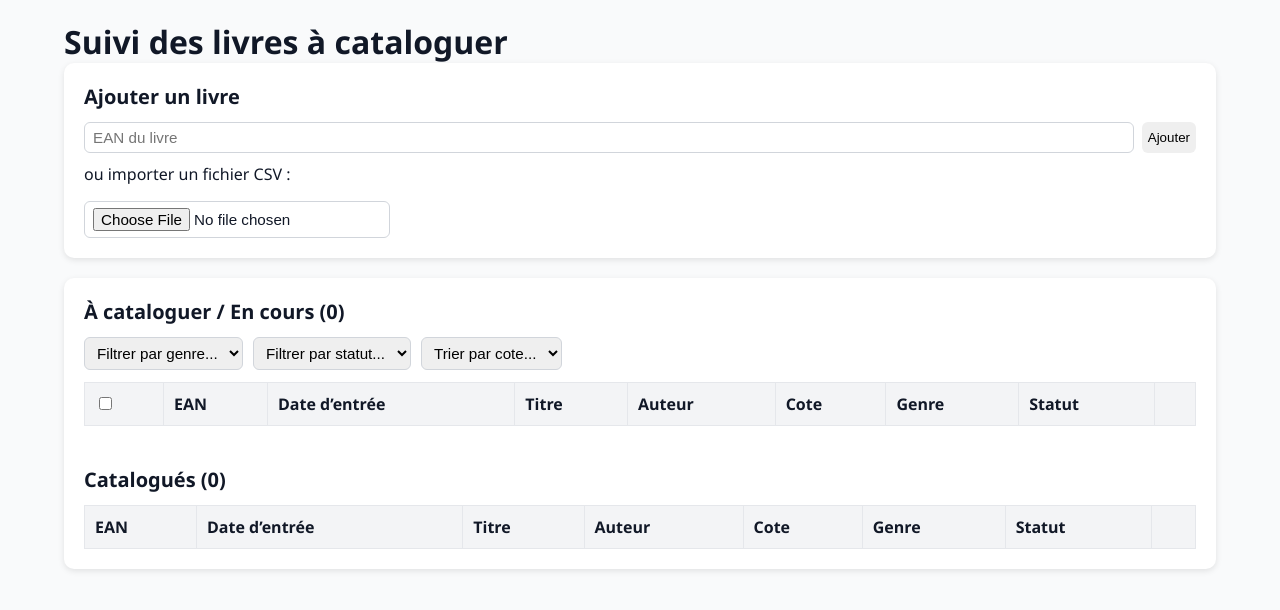
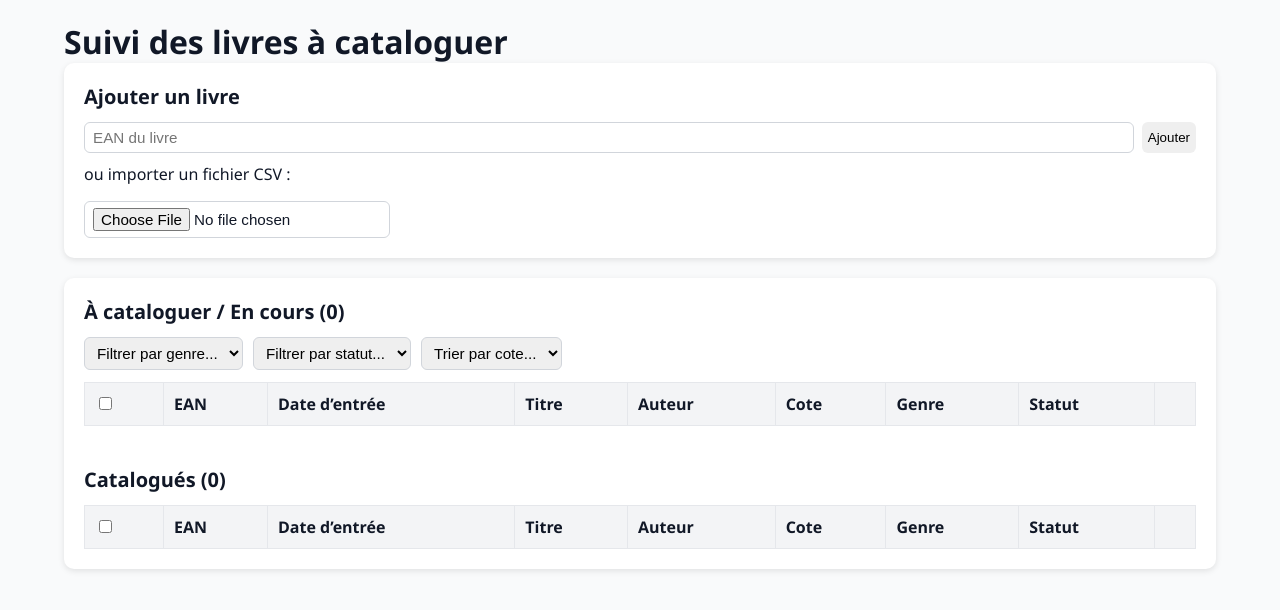
Before and after one commit to Djibv1/Catalogage-Bib, a React (Vite) app: page / in a window 1280 px wide. Shown: the top 610 px of the page. Built offline with nearby package versions, Linux system fonts and the light colour scheme.

Commit message:
+ selection dans tableau des catalogués

```diff
--- a/package.json
+++ b/package.json
@@ -10,7 +10,6 @@
     "preview": "vite preview"
   },
   "dependencies": {
-    "@zxing/browser": "^0.1.5",
     "idb": "^8.0.3",
     "papaparse": "^5.5.3",
     "react": "^19.1.1",
--- a/src/BookTable.jsx
+++ b/src/BookTable.jsx
@@ -96,6 +96,17 @@ export default function BookTable({ refreshFlag }) {
   function toggleSelectAll(selectAll) {
     if (selectAll) setSelectedBooks(filteredBooks.map((b) => b.ean));
     else setSelectedBooks([]);
+  }
+
+  function toggleSelectAllCatalogues(selectAll) {
+    if (selectAll) setSelectedBooks(catalogues.map((b) => b.ean));
+    else setSelectedBooks([]);
+  }
+
+  function toggleSelectCatalogue(ean) {
+    setSelectedBooks((prev) =>
+      prev.includes(ean) ? prev.filter((x) => x !== ean) : [...prev, ean]
+    );
   }
 
   async function applyBulkUpdate(field, value) {
@@ -429,6 +440,16 @@ export default function BookTable({ refreshFlag }) {
       <table style={{ width: "100%", borderCollapse: "collapse" }}>
         <thead style={{ background: "#d1fae5" }}>
           <tr>
+            <th>
+              <input
+                type="checkbox"
+                checked={
+                  selectedBooks.length === catalogues.length &&
+                  catalogues.length > 0
+                }
+                onChange={(e) => toggleSelectAllCatalogues(e.target.checked)}
+              />
+            </th>
             <th>EAN</th>
             <th>Date d’entrée</th>
             <th>Titre</th>
@@ -439,9 +460,17 @@ export default function BookTable({ refreshFlag }) {
             <th></th>
           </tr>
         </thead>
+
         <tbody>
           {catalogues.map((b) => (
             <tr key={b.ean} style={{ borderBottom: "1px solid #ddd" }}>
+              <td>
+                <input
+                  type="checkbox"
+                  checked={selectedBooks.includes(b.ean)}
+                  onChange={() => toggleSelectCatalogue(b.ean)}
+                />
+              </td>
               <td>{b.ean}</td>
               <td>{formatDateDisplay(b.date_entree)}</td>
               <td>{b.titre}</td>
```
Also changed, not shown: 2 other files (tests, documents, lock files or other folders).
